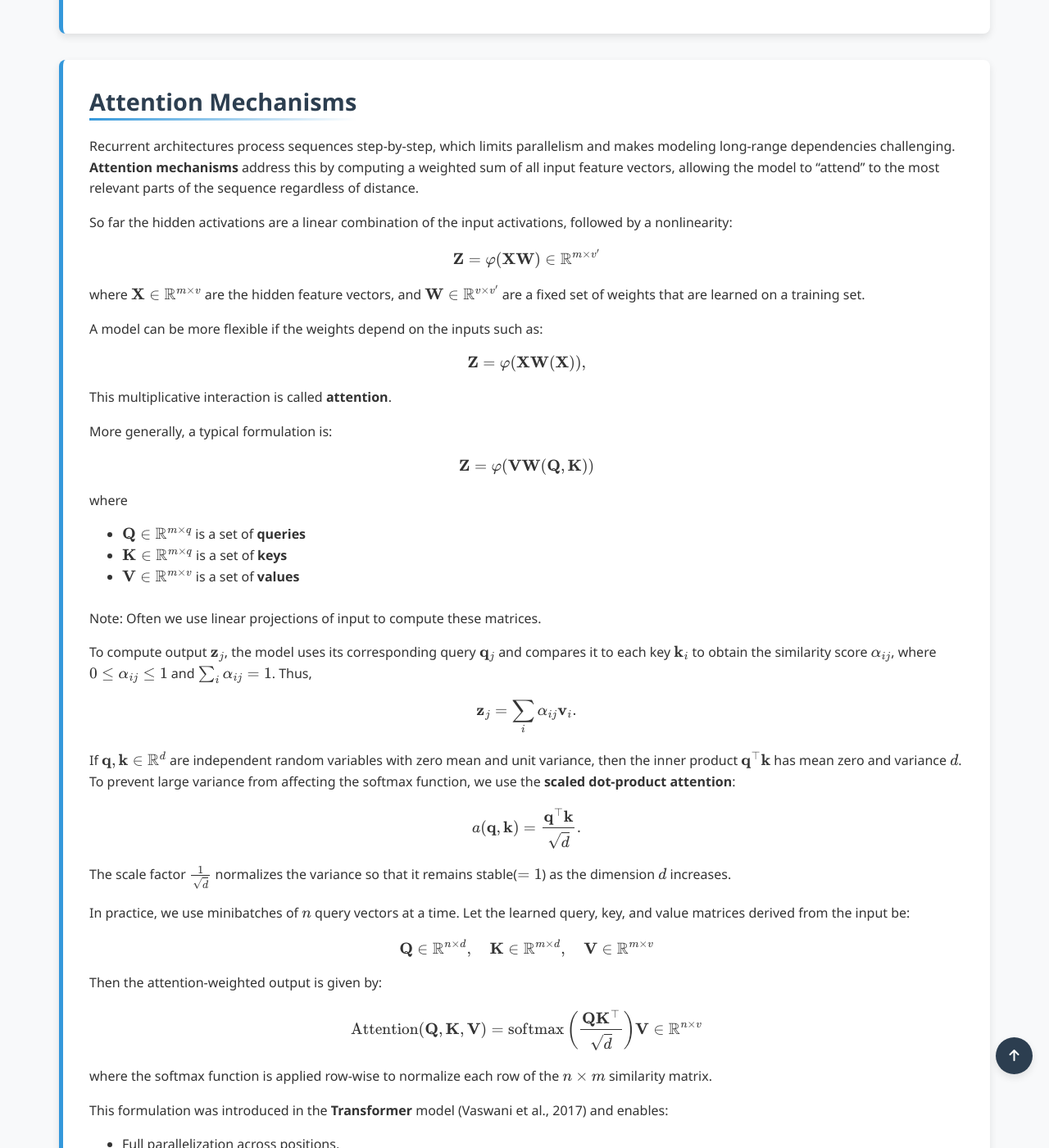
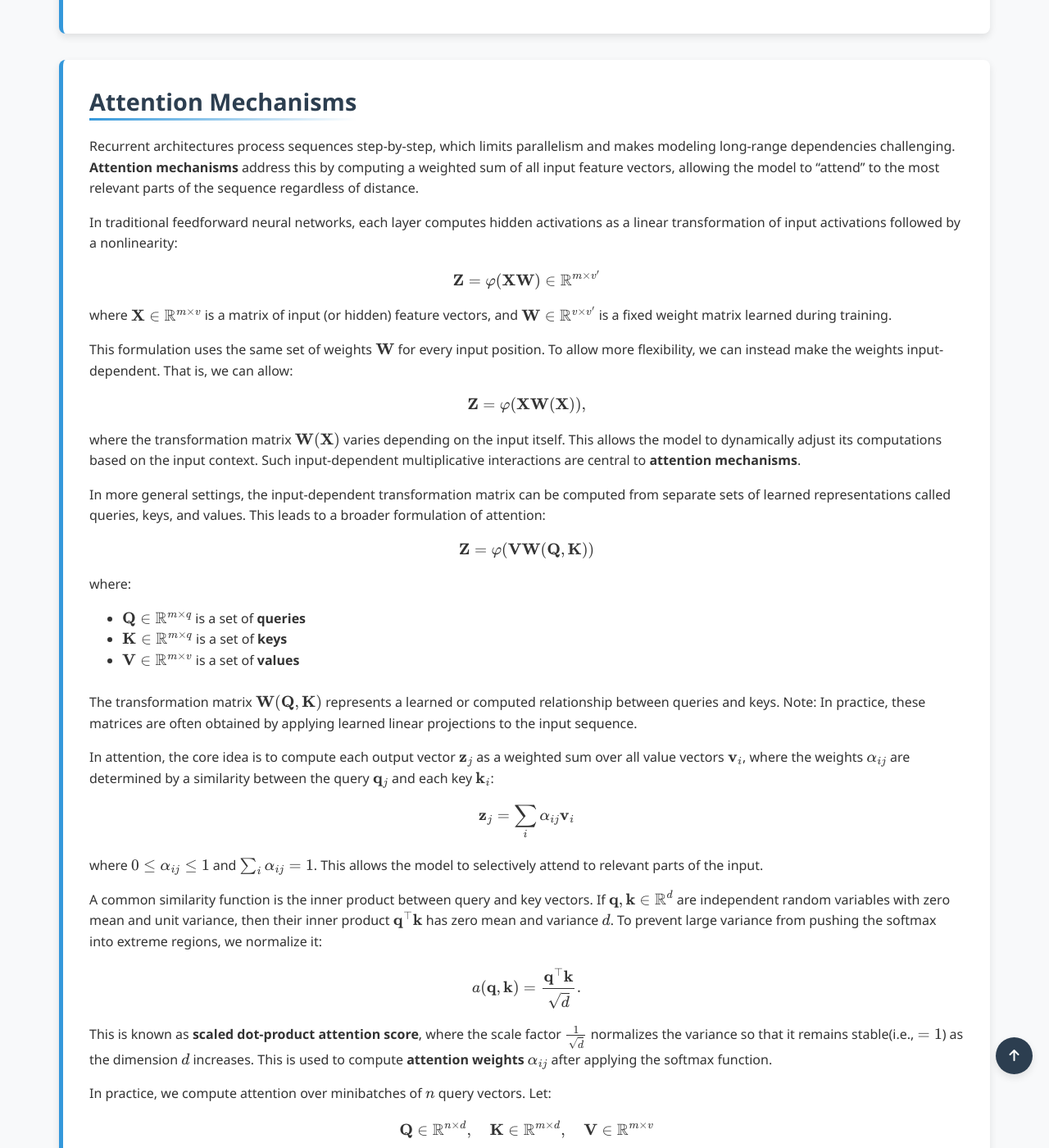
Before and after one commit to Yusukey01/yusukey01.github.io, a Jekyll site: the page built from Mathematics/Machine_learning/deep_nn.html, in a window 1280 px wide and 1400 px high, scrolled down 1859 px. Shown: the whole window at 82% size. Built offline with Jekyll 4.4.1, drawn with Linux system fonts in a browser that asks for light colours; some of the changed text lies outside the part shown.

Commit message:
add attention section

```diff
--- a/Mathematics/Machine_learning/deep_nn.html
+++ b/Mathematics/Machine_learning/deep_nn.html
@@ -92,66 +92,75 @@ uses_python: false
                 </p>
 
                 <p>
-                    So far the hidden activations are a linear combination of the input activations, followed by a nonlinearity:
+                    In traditional feedforward neural networks, each layer computes hidden activations as a linear transformation of input activations followed by a nonlinearity:
                     \[
                     \mathbf{Z} = \varphi (\mathbf{X}\mathbf{W}) \in \mathbb{R}^{m \times v'}
                     \]
-                    where \(\mathbf{X} \in \mathbb{R}^{m \times v}\) are the hidden feature vectors, and
-                    \(\mathbf{W} \in \mathbb{R}^{v \times v'}\)  are a fixed set of weights that are learned on a training set.
+                    where \(\mathbf{X} \in \mathbb{R}^{m \times v}\) is a matrix of input (or hidden) feature vectors, and
+                    \(\mathbf{W} \in \mathbb{R}^{v \times v'}\) is a fixed weight matrix learned during training.
                 </p>
 
                 <p>
-                    A model can be more flexible if the weights depend on the inputs such as:
+                    This formulation uses the same set of weights \(\mathbf{W}\) for every input position. To allow more flexibility,
+                    we can instead make the weights input-dependent. That is, we can allow:
                     \[
                     \mathbf{Z} = \varphi (\mathbf{X}\mathbf{W}(\mathbf{X})),
                     \]
-                    This multiplicative interaction is called <strong>attention</strong>.
+                    where the transformation matrix \(\mathbf{W}(\mathbf{X})\) varies depending on the input itself.
+                    This allows the model to dynamically adjust its computations based on the input context.
+                    Such input-dependent multiplicative interactions are central to <strong>attention mechanisms</strong>.
                 </p>
 
                 <p>
-                    More generally, a typical formulation is:
+                    In more general settings, the input-dependent transformation matrix can be computed from separate sets of learned representations called
+                    queries, keys, and values. This leads to a broader formulation of attention:
                     \[
                     \mathbf{Z} = \varphi (\mathbf{V}\mathbf{W}(\mathbf{Q}, \mathbf{K}))
                     \]
-                    where
+                    where:
                     <ul style="padding-left: 40px;">
                         <li>\(\mathbf{Q} \in \mathbb{R}^{m \times q}\) is a set of <strong>queries</strong></li>
                         <li>\(\mathbf{K} \in \mathbb{R}^{m \times q}\) is a set of <strong>keys</strong></li>
                         <li>\(\mathbf{V} \in \mathbb{R}^{m \times v}\) is a set of <strong>values</strong></li>
                     </ul>
                     <br>
-                    Note: Often we use linear projections of input to compute these matrices.
+                    The transformation matrix \(\mathbf{W}(\mathbf{Q}, \mathbf{K})\) represents a learned or computed relationship between queries and keys.
+                    Note: In practice, these matrices are often obtained by applying learned linear projections to the input sequence.
+                </p>
+
+
+                 <p>
+                    In attention, the core idea is to compute each output vector \(\mathbf{z}_j\) as a weighted sum over all value vectors \(\mathbf{v}_i\),
+                    where the weights \(\alpha_{ij}\) are determined by a similarity between the query \(\mathbf{q}_j\) and each key \(\mathbf{k}_i\):
+                    \[
+                    \mathbf{z}_j = \sum_{i}\alpha_{ij}\mathbf{v}_i
+                    \]
+                    where \(0 \leq \alpha_{ij} \leq 1\) and \(\sum_i \alpha_{ij} = 1\). This allows the model to selectively attend to relevant parts of the input.
                 </p>
 
                  <p>
-                    To compute output \(\mathbf{z}_j\), the model uses its corresponding query \(\mathbf{q}_j\) and
-                    compares it to each key \(\mathbf{k}_i\) to obtain the similarity score \(\alpha_{ij}\), where \(0 \leq \alpha_{ij} \leq 1\) and
-                    \(\sum_i \alpha_{ij} = 1\). Thus,
+                    A common similarity function is the inner product between query and key vectors. If
+                    \(\mathbf{q}, \mathbf{k} \in \mathbb{R}^d\) are independent random variables with zero mean and unit variance,
+                    then their inner product \(\mathbf{q}^\top \mathbf{k}\) has zero mean and variance \(d\).
+                    To prevent large variance from pushing the softmax into extreme regions, we normalize it:
                     \[
-                    \mathbf{z}_j = \sum_{i}\alpha_{ij}\mathbf{v}_i.
+                    a(\mathbf{q}, \mathbf{k}) = \frac{\mathbf{q}^\top \mathbf{k}}{\sqrt{d}}.
                     \]
+                    This is known as <strong>scaled dot-product attention score</strong>, where the scale factor
+                    \(\frac{1}{\sqrt{d}}\) normalizes the variance so that it remains stable(i.e., \(= 1\)) as the dimension \(d\) increases.
+                    This is used to compute <strong>attention weights</strong> \(\alpha_{ij}\) after applying the softmax function.
                 </p>
 
                 <p>
-                    If \(\mathbf{q}, \mathbf{k} \in \mathbb{R}^d\) are independent random variables with zero mean and
-                    unit variance, then the inner product \(\mathbf{q}^\top \mathbf{k}\) has mean zero and variance \(d\).
-                    To prevent large variance from affecting the softmax function, we use the <strong>scaled dot-product attention</strong>:
-                    \[
-                    a(\mathbf{q}, \mathbf{k}) = \frac{\mathbf{q}^\top \mathbf{k}}{\sqrt{d}}.
-                    \]
-                    The scale factor \(\frac{1}{\sqrt{d}}\) normalizes the variance so that it remains stable(\(= 1\)) as the dimension \(d\) increases.
-                </p>
-
-                <p>
-                    In practice, we use minibatches of \(n\) query vectors at a time. Let the learned query, key, and value matrices derived from the input be:
+                    In practice, we compute attention over minibatches of \(n\) query vectors. Let:
                     \[
                     \mathbf{Q} \in \mathbb{R}^{n \times d}, \quad \mathbf{K} \in \mathbb{R}^{m \times d}, \quad \mathbf{V} \in \mathbb{R}^{m \times v}
                     \]
-                    Then the attention-weighted output is given by:
+                    Then the attention-weighted output is computed as:
                     \[
                     \text{Attention}(\mathbf{Q}, \mathbf{K}, \mathbf{V}) = \text{softmax}\left(\frac{\mathbf{Q} \mathbf{K}^\top}{\sqrt{d}}\right) \mathbf{V} \in \mathbb{R}^{n \times v}
                     \]
-                    where the softmax function is applied row-wise to normalize each row of the \(n \times m\) similarity matrix.
+                    where the softmax is applied row-wise to normalize each row of the \(n \times m\) similarity matrix.
                 </p>
 
                 <p>
```
Lines whose indentation alone changed are shown as unchanged.
